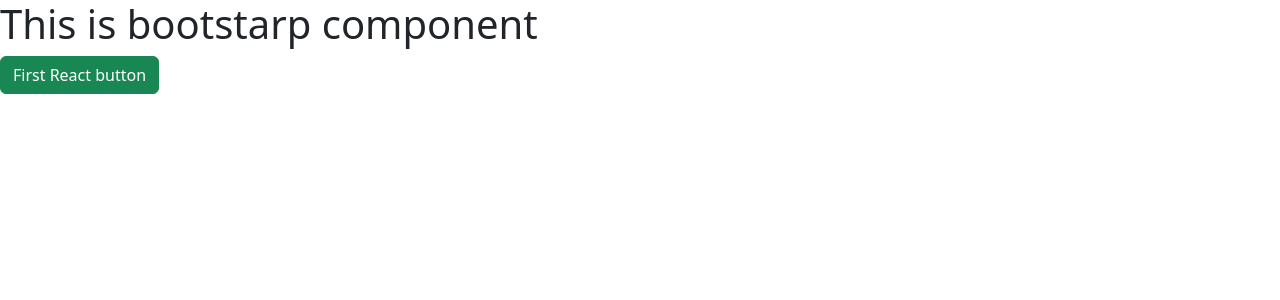
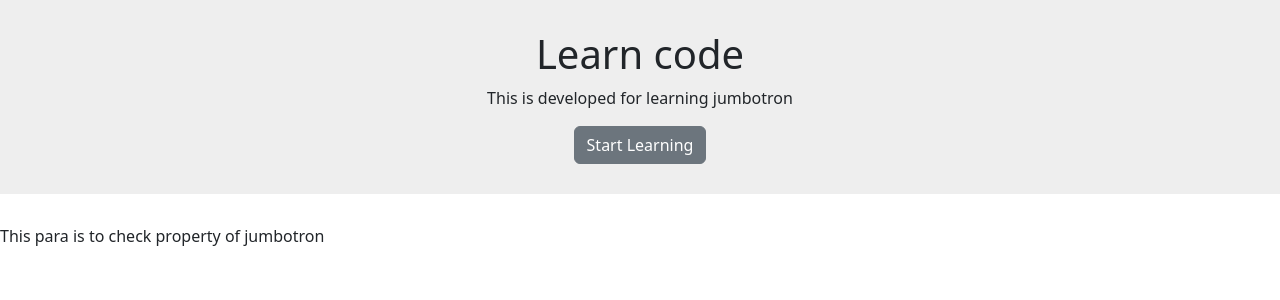
Before and after one commit to shivangii-sri/course-app-frontend, a React (Create React App) app: page / in a window 1280 px wide. Shown: the top 300 px of the page. Built offline with nearby package versions, Linux system fonts and the light colour scheme.

Commit message:
Added css to use Jumbotron library, created Home.js file

```diff
--- a/src/App.css
+++ b/src/App.css
@@ -36,3 +36,35 @@
     transform: rotate(360deg);
   }
 }
+
+/*--------------------Jumbotron css -------------------- */
+.container-fluid .jumbotron, .container .jumbotron {
+  border-radius: 6px;
+  padding-left: 15px;
+  padding-right: 15px;
+}
+
+@media screen and (min-width: 768px)
+{
+.container-fluid .jumbotron, .container .jumbotron {
+    padding-left: 60px;
+    padding-right: 60px;
+}
+}
+
+@media screen and (min-width: 768px)
+{
+.jumbotron {
+    padding-bottom: 48px;
+    padding-top: 48px;
+}
+}
+
+.jumbotron {
+  background-color: #eee;
+  padding-left: 60px;
+  padding-right: 60px;
+  margin-bottom: 30px;
+  padding-bottom: 30px;
+  padding-top: 30px;
+}
--- a/src/App.js
+++ b/src/App.js
@@ -1,7 +1,7 @@
-import logo from "./logo.svg";
 import "./App.css";
 import { Button } from "reactstrap";
 import { ToastContainer, toast } from 'react-toastify';
+import Home from "./components/Home";
 
 function App() {
 
@@ -11,9 +11,8 @@ function App() {
   };
   return (
     <div>
-      <ToastContainer />
-        <h1>This is bootstarp component</h1>
-        <Button color="success" onClick={btnHandle}> First React button </Button>
+      <Home />
+      <p>This para is to check property of jumbotron</p>
     </div>
   );
 }
--- a/src/components/Home.js
+++ b/src/components/Home.js
@@ -1,10 +1,15 @@
 import React from "react";
+import { Button, Container } from "reactstrap";
 
 function Home()
 {
     return (
-        <div>
-
+        <div className="jumbotron text-center" >
+            <h1>Learn code </h1>
+            <p>This is developed for learning jumbotron</p>
+            <Container>
+                <Button>Start Learning</Button>
+            </Container>
         </div>
     )
 }
```
